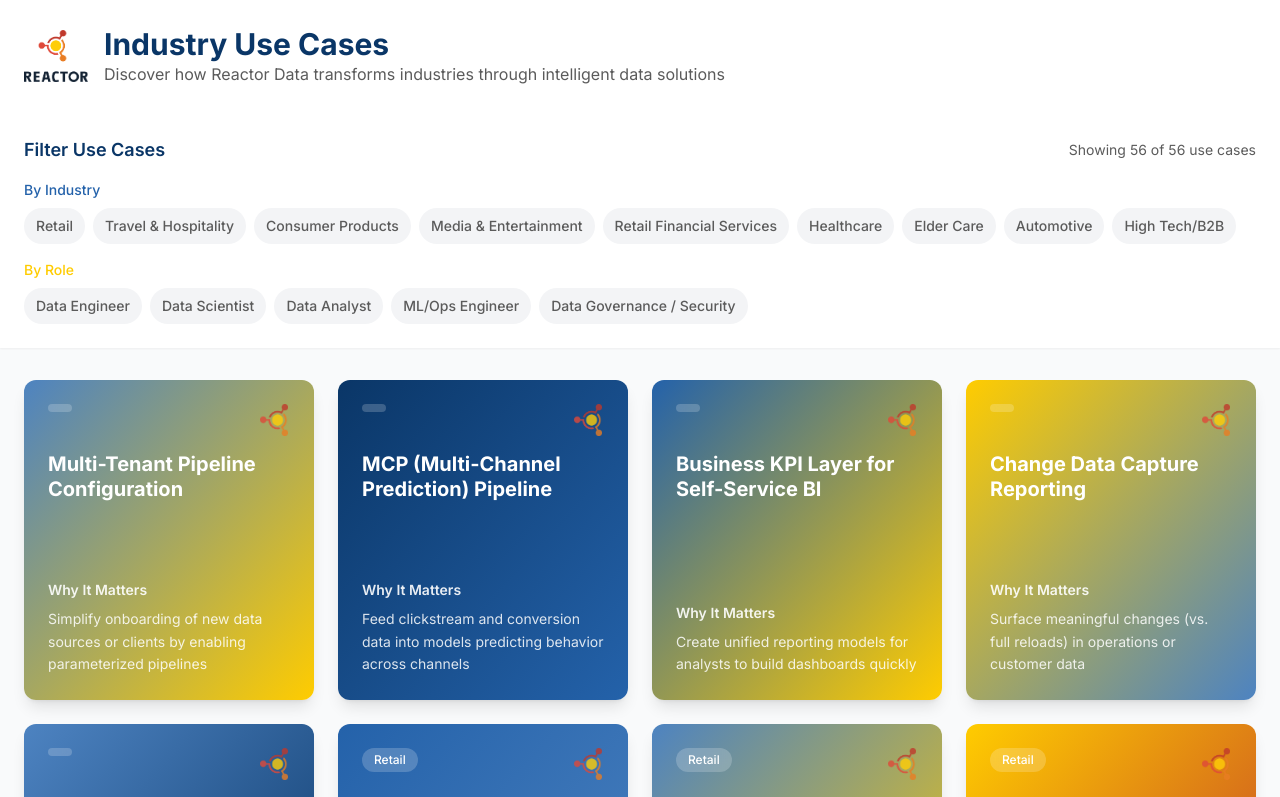
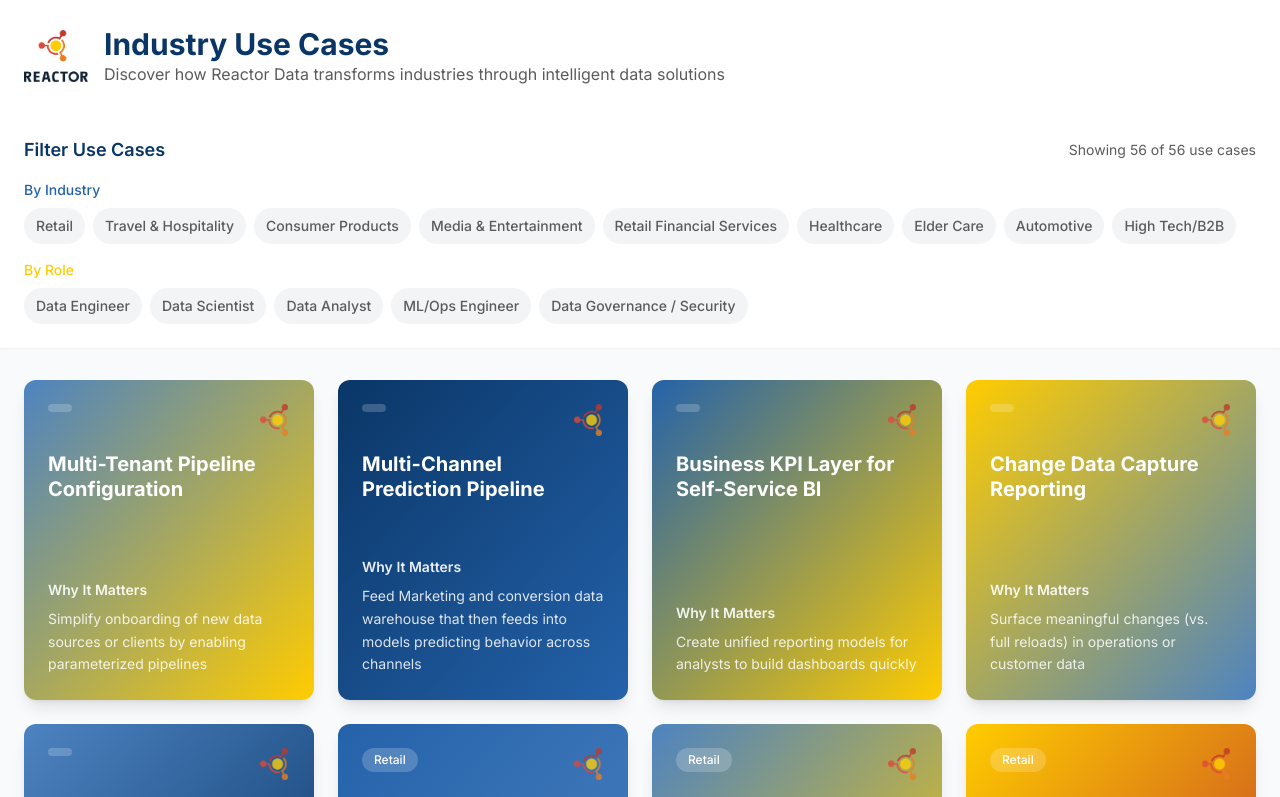
Before and after one commit to tgiffin/wp-reactor-card-flip-showcase, a React (Vite) app: page / in a window 1280 px wide. Shown: the top 797 px of the page. Built offline with nearby package versions, Linux system fonts and the light colour scheme.

Commit message:
Update Multi-Channel Prediction Pipeline details
Updated the title, "Why it matters", and "Reactor Role" for the Multi-Channel Prediction Pipeline use case in `src/data/roleBasedUseCases.ts`.

```diff
--- a/src/data/roleBasedUseCases.ts
+++ b/src/data/roleBasedUseCases.ts
@@ -17,12 +17,12 @@ export const roleBasedUseCases: UseCase[] = [
   {
     id: 'role-5',
     role: 'Data Scientist',
-    title: 'MCP (Multi-Channel Prediction) Pipeline',
-    whyItMatters: 'Feed clickstream and conversion data into models predicting behavior across channels',
+    title: 'Multi-Channel Prediction Pipeline',
+    whyItMatters: 'Feed Marketing and conversion data warehouse that then feeds into models predicting behavior across channels',
     dataSources: ['Web/app analytics', 'CRM', 'Ad platforms'],
     entitiesTables: ['touchpoints', 'model_outputs', 'conversion_labels'],
     sampleFields: ['session_id', 'channel', 'conversion_flag'],
-    reactorRole: 'Ingest and unify omnichannel behavior for AI targeting and LTV prediction',
+    reactorRole: 'Ingest and unify omnichannel behavior, Model success flags based on conversion for predictive targeting and LTV prediction',
     gradientClass: 'bg-gradient-to-br from-reactor-dark-blue to-reactor-blue'
   },
   {
```
